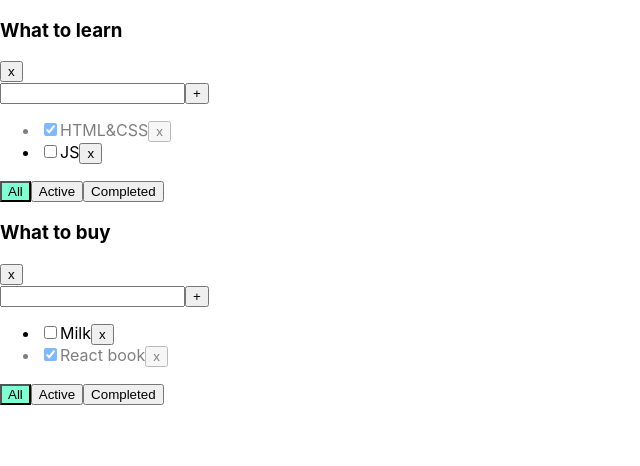
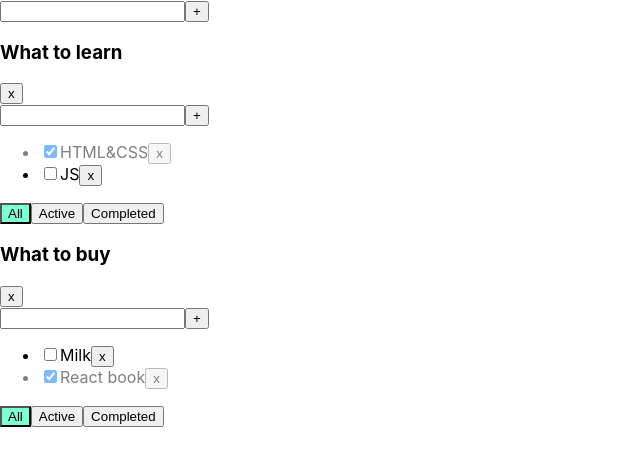
Before and after one commit to NadzeyaValatkevich/tasks, a React (Create React App) app: page / in a window 1280 px wide. Shown: the top 466 px of the page, without its empty margins (0-640 px from the left). Built offline with nearby package versions, Linux system fonts and the light colour scheme.

Commit message:
created two components: AddItemForm, EditableSpan for change taskTitle

```diff
--- /dev/null
+++ b/src/AddItemForm.tsx
@@ -0,0 +1,41 @@
+import React, {ChangeEvent, KeyboardEvent, useState} from "react";
+
+export type AddItemFormPropsType = {
+    addItem: (title: string) => void,
+}
+
+export const AddItemForm = (props: AddItemFormPropsType) => {
+
+    const [title, setTitle] = useState('');
+    const [error, setError] = useState<string | null>(null);
+
+    const addItem = () => {
+        if (title.trim() !== '') {
+            props.addItem(title);
+            setTitle('')
+        } else {
+            setError('Title is required')
+        }
+    };
+
+    const onChangeHandler = (e: ChangeEvent<HTMLInputElement>) => {
+        setTitle(e.currentTarget.value)
+    };
+
+    const onKeyDownHandler = (e: KeyboardEvent<HTMLInputElement>) => {
+        setError(null)
+        if (e.key === 'Enter') {
+            addItem()
+        }
+    };
+
+    return <div>
+        <input className={error ? 'error' : ''}
+               value={title}
+               onChange={onChangeHandler}
+               onKeyDown={onKeyDownHandler}
+        />
+        <button onClick={addItem}>+</button>
+        {error && <div className={'error-message'}>{error}</div>}
+    </div>
+}
--- a/src/App.tsx
+++ b/src/App.tsx
@@ -2,6 +2,7 @@ import React, {useState} from 'react';
 import './App.css';
 import {TodoList} from "./TodoList";
 import {v1} from "uuid";
+import {AddItemForm} from "./AddItemForm";
 
 export type TaskType = {
     id: string,
@@ -64,8 +65,20 @@ const App = () => {
         setTasks({...tasks});
     };
 
+    const addTodoList = (title: string) => {
+        const newTodoListId = v1();
+        const newTodoList:TodoListType = {id: newTodoListId, title, filter: 'all'};
+        setTodoLists([newTodoList, ...todoLists]);
+        setTasks({...tasks, [newTodoListId]: []});
+    };
+
+    const changeTaskTitle = (todoListId: string, id: string, newTitle: string) => {
+        setTasks({...tasks, [todoListId]: tasks[todoListId].map(t => t.id === id ? {...t, title: newTitle} : t)})
+    };
+
     return (
         <div className="App">
+            <AddItemForm addItem={addTodoList}/>
             {todoLists.map(tl => {
 
                 let allTodoListTasks = tasks[tl.id];
@@ -88,6 +101,7 @@ const App = () => {
                                  changeStatus={changeStatus}
                                  filter={tl.filter}
                                  removeTodoList={removeTodoList}
+                                 changeTaskTitle={changeTaskTitle}
                 />
             })}
         </div>
--- /dev/null
+++ b/src/EditableSpan.tsx
@@ -0,0 +1,30 @@
+import React, {ChangeEvent, useState} from "react";
+
+type EditableSpanPropsType = {
+    title: string,
+    onChange: (newTitle: string) => void
+};
+
+export const EditableSpan = (props: EditableSpanPropsType) => {
+
+    const [editMode, setEditeMode] = useState(false);
+    const [title, setTitle] = useState(props.title)
+
+    const activateEditMode = () => {
+        setEditeMode(true);
+        setTitle(title)
+    };
+
+    const activateViewMode = () => {
+        setEditeMode(false);
+        props.onChange(title);
+    };
+
+    const changeTitleHandler = (e: ChangeEvent<HTMLInputElement>) => {
+        setTitle(e.currentTarget.value)
+    };
+
+    return editMode
+        ? <input value={title} autoFocus onBlur={activateViewMode} onChange={changeTitleHandler}/>
+        : <span onDoubleClick={activateEditMode}>{props.title}</span>
+}
--- a/src/TodoList.tsx
+++ b/src/TodoList.tsx
@@ -1,46 +1,30 @@
 import React, {ChangeEvent, KeyboardEvent, useState} from "react";
 import {FilterValuesType, TaskType} from "./App";
+import {AddItemForm} from "./AddItemForm";
+import {EditableSpan} from "./EditableSpan";
 
 type PropsType = {
-    todoListId:string,
+    todoListId: string,
     title: string,
     tasks: TaskType[],
-    removeTask: (todoListId: string, taskId: string) => void,
+    removeTask: (todoListId: string, id: string) => void,
     changeFilter: (todoListId: string, value: FilterValuesType) => void,
     addTask: (todoListId: string, title: string) => void,
     changeStatus: (todoListId: string, id: string, isDone: boolean) => void
     filter: FilterValuesType,
-    removeTodoList: (todoListId: string) => void
+    removeTodoList: (todoListId: string) => void,
+    changeTaskTitle: (todoListId: string, id: string, newTitle: string) => void
 };
 
 export const TodoList = (props: PropsType) => {
 
-    const [title, setTitle] = useState('');
-    const [error, setError] = useState<string | null>(null);
-
-    const addTask = () => {
-        if (title.trim() !== '') {
-            props.addTask(props.todoListId, title);
-            setTitle('')
-        } else {
-            setError('Title is required')
-        }
-    };
-
-    const onChangeHandler = (e: ChangeEvent<HTMLInputElement>) => {
-        setTitle(e.currentTarget.value)
-    };
-
-    const onKeyDownHandler = (e: KeyboardEvent<HTMLInputElement>) => {
-        setError(null)
-        if (e.key === 'Enter') {
-            addTask()
-        }
+    const addTask = (title: string) => {
+        props.addTask(props.todoListId, title);
     };
 
     const onAllClickHandler = () => props.changeFilter(props.todoListId, 'all');
-    const onActiveClickHandler = () => props.changeFilter(props.todoListId,'active');
-    const onCompletedClickHandler = () => props.changeFilter(props.todoListId,'completed');
+    const onActiveClickHandler = () => props.changeFilter(props.todoListId, 'active');
+    const onCompletedClickHandler = () => props.changeFilter(props.todoListId, 'completed');
 
     const onClickHandler = () => {
         props.removeTodoList(props.todoListId)
@@ -50,15 +34,7 @@ export const TodoList = (props: PropsType) => {
         <div>
             <h3>{props.title}</h3>
             <button onClick={onClickHandler}>x</button>
-            <div>
-                <input className={error ? 'error' : ''}
-                       value={title}
-                       onChange={onChangeHandler}
-                       onKeyDown={onKeyDownHandler}
-                />
-                <button onClick={addTask}>+</button>
-                {error && <div className={'error-message'}>{error}</div>}
-            </div>
+            <AddItemForm addItem={addTask}/>
             <ul>
                 {props.tasks.map(t => {
 
@@ -67,12 +43,15 @@ export const TodoList = (props: PropsType) => {
                         let newIsDoneValue = e.currentTarget.checked;
                         props.changeStatus(props.todoListId, t.id, newIsDoneValue)
                     };
+                    const onChangeTitleHandler = (newTitle: string) => {
+                        props.changeTaskTitle(props.todoListId, t.id, newTitle);
+                    }
 
                     return <li key={t.id}
                                className={t.isDone ? 'is-done' : ''}
                     >
                         <input type={"checkbox"} checked={t.isDone} onChange={onChangeHandler}/>
-                        <span>{t.title}</span>
+                        <EditableSpan title={t.title} onChange={onChangeTitleHandler}/>
                         <button onClick={onClickHandler}>x
                         </button>
                     </li>
```
